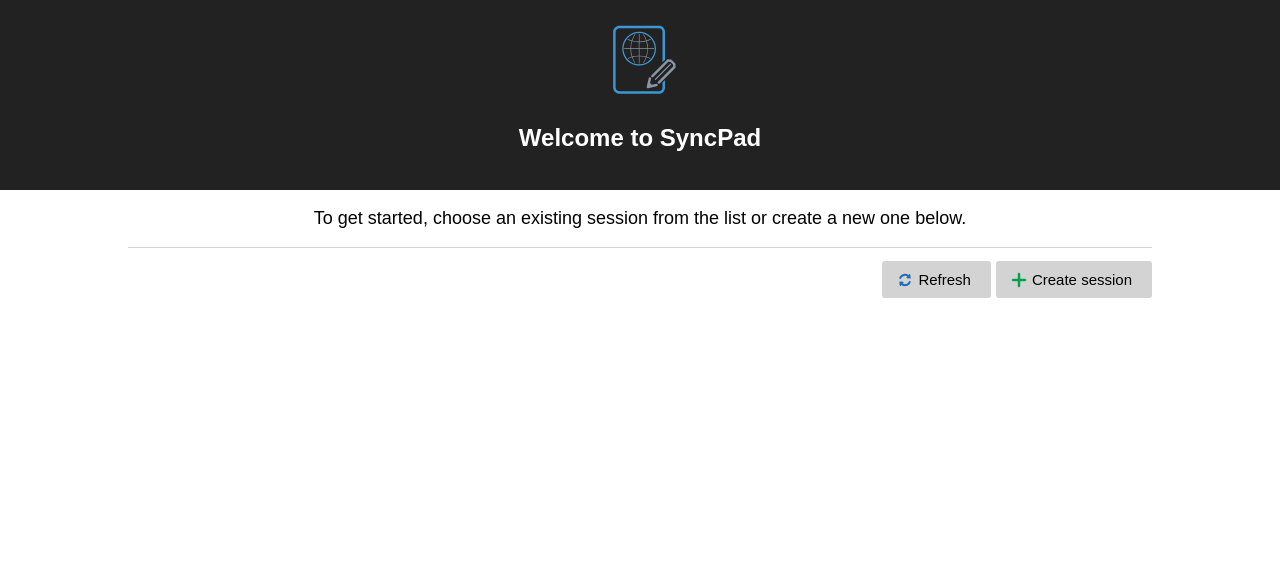
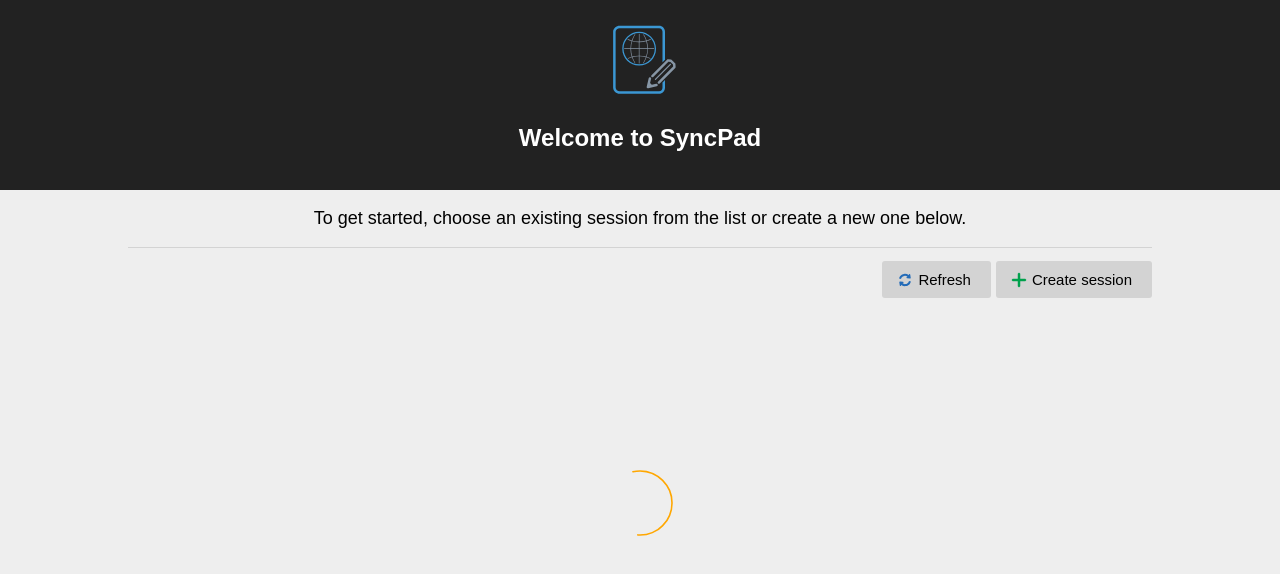
Before and after one commit to realChesta/SyncPad, a React (Create React App) app: page / in a window 1280 px wide. Shown: the top 574 px of the page. Built offline with nearby package versions, Linux system fonts and the light colour scheme.

Commit message:
Implemented loading animation

```diff
--- a/src/App.js
+++ b/src/App.js
@@ -1,9 +1,10 @@
 import React, {Component} from 'react';
 import logo from './img/syncpad-icon.svg';
-import add from './img/add.svg';
-import './App.css';
+import Loader from './Loader.js';
+import './style/App.css';
 
 class App extends Component {
+
     render()
     {
         return (
@@ -23,7 +24,7 @@ class App extends Component {
                         <button className="App-button App-button-update">Refresh</button>
                         <button className="App-button App-button-add">Create session</button>
                     </div>
-
+                    {!this.props.data && <Loader/>}
                 </div>
             </div>
         );
--- a/src/Loader.js
+++ b/src/Loader.js
@@ -1,12 +1,27 @@
 /**
  * Created by Kyrill on 03.03.2017.
  */
+
 import React, {Component} from 'react';
+import './style/Loader.css';
 
-class Loader extends Component
-{
+class Loader extends Component {
     render()
     {
-
+        return (
+            <div className="Loader">
+                <div className="outer">
+                    <div className="middle">
+                        <div className="loader">
+                            <svg className="circular" viewBox="25 25 50 50">
+                                <circle className="path" cx="50" cy="50" r="20" fill="none" strokeWidth={1}/>
+                            </svg>
+                        </div>
+                    </div>
+                </div>
+            </div>
+        );
     }
 }
+
+export default Loader;
--- a/src/index.js
+++ b/src/index.js
@@ -3,7 +3,9 @@ import ReactDOM from 'react-dom';
 import App from './App';
 import './index.css';
 
+var app = <App/>;
+
 ReactDOM.render(
-    <App/>,
+    app,
     document.getElementById('root')
 );
--- a/src/App.css
+++ b/src/style/App.css
@@ -33,6 +33,7 @@
 .App-body-buttons {
     float: right;
     padding-top: 5px;
+    padding-bottom: 5px;
 }
 
 .App-button {
@@ -51,14 +52,14 @@
 }
 
 .App-button-add {
-    background-image: url("img/add.svg");
+    background-image: url("../img/add.svg");
     background-repeat: no-repeat;
     background-position: 15px center;
     background-size: 16px;
     padding-left: 36px;
 }
 .App-button-update {
-    background-image: url("img/update.svg");
+    background-image: url("../img/update.svg");
     background-repeat: no-repeat;
     background-position: 15px center;
     background-size: 16px;
--- /dev/null
+++ b/src/style/Loader.css
@@ -0,0 +1,101 @@
+.Loader {
+    text-align: center;
+    float: none;
+    margin: auto;
+    clear: both;
+}
+
+.Loader-text{
+    font-size: large;
+}
+
+body {
+    background-color: #eee;
+}
+
+.outer {
+    display: table;
+    position: absolute;
+    height: 50%;
+    width: 80%;
+}
+
+.middle {
+    display: table-cell;
+    vertical-align: middle;
+}
+
+.inner {
+    margin-left: auto;
+    margin-right: auto;
+    width: 100%;
+}
+
+.loader {
+    position: relative;
+    margin: 0 auto;
+    width: 80px;
+}
+.loader:before {
+    content: '';
+    display: block;
+    padding-top: 100%;
+}
+
+.circular {
+    animation: rotate 2s linear infinite;
+    height: 100%;
+    transform-origin: center center;
+    width: 100%;
+    position: absolute;
+    top: 0;
+    bottom: 0;
+    left: 0;
+    right: 0;
+    margin: auto;
+}
+
+.path {
+    stroke-dasharray: 1, 200;
+    stroke-dashoffset: 0;
+    animation: dash 1.5s ease-in-out infinite, color 6s ease-in-out infinite;
+    stroke-linecap: round;
+}
+
+@keyframes rotate {
+    100% {
+        transform: rotate(360deg);
+    }
+}
+
+@keyframes dash {
+    0% {
+        stroke-dasharray: 1, 200;
+        stroke-dashoffset: 0;
+    }
+    50% {
+        stroke-dasharray: 89, 200;
+        stroke-dashoffset: -35px;
+    }
+    100% {
+        stroke-dasharray: 89, 200;
+        stroke-dashoffset: -124px;
+    }
+}
+
+@keyframes color {
+    100%,
+    0% {
+        stroke: #d62d20;
+    }
+    40% {
+        stroke: #0057e7;
+    }
+    66% {
+        stroke: #008744;
+    }
+    80%,
+    90% {
+        stroke: #ffa700;
+    }
+}
```
